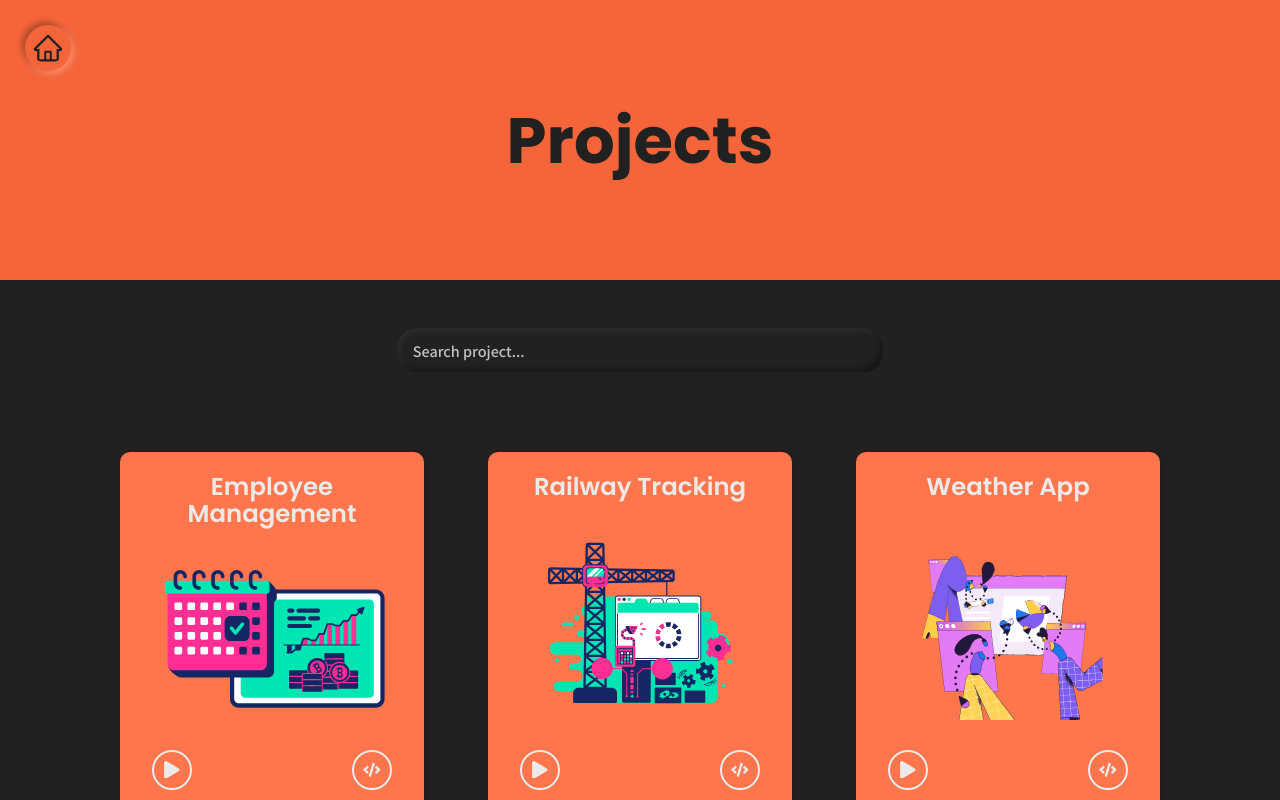
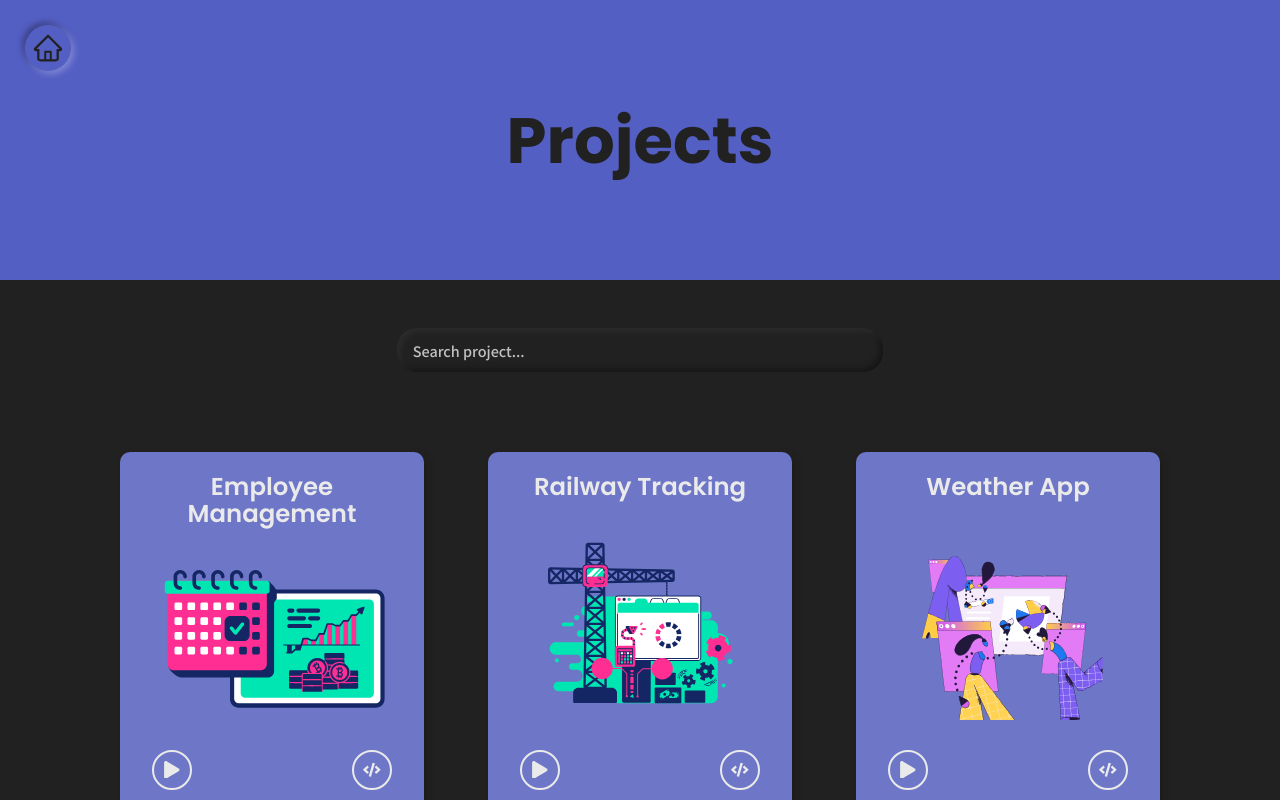
Before and after one commit to BraedenGiasson/braedengiasson.github.io, a React (Create React App) app: page /projects in a window 1280 px wide. Shown: the top 800 px of the page. Built offline with nearby package versions, Linux system fonts and the light colour scheme; a web font is replaced by a local one.

Commit message:
Added own CV, changed theme and name

```diff
--- a/src/data/headerData.js
+++ b/src/data/headerData.js
@@ -1,8 +1,8 @@
-import resume from '../assets/pdf/resume.pdf'
+import resume from '../assets/pdf/GiassonBraeden.pdf'
 
 export const headerData = {
-    name: 'Jane Doe',
-    title: "Web Developer",
+    name: 'Braeden Giasson',
+    title: "Software Developer",
     desciption:"There wasn't a bird in the sky, but that was not what caught her attention. It was the clouds. The deep green that isn't the color of clouds, but came with these. She knew what was coming and she hoped she was prepared. ",
     image: 'https://raw.githubusercontent.com/PhantomScript/asset-container/main/developer-portfolio/landingImg.png',
     resumePdf: resume
--- a/src/data/themeData.js
+++ b/src/data/themeData.js
@@ -5,7 +5,7 @@ import {
 
 
 export const themeData = {
-    theme: orangeThemeDark
+    theme: blueThemeDark
 }
 
 
```
Also changed, not shown: 2 other files (tests, documents, lock files or other folders).
